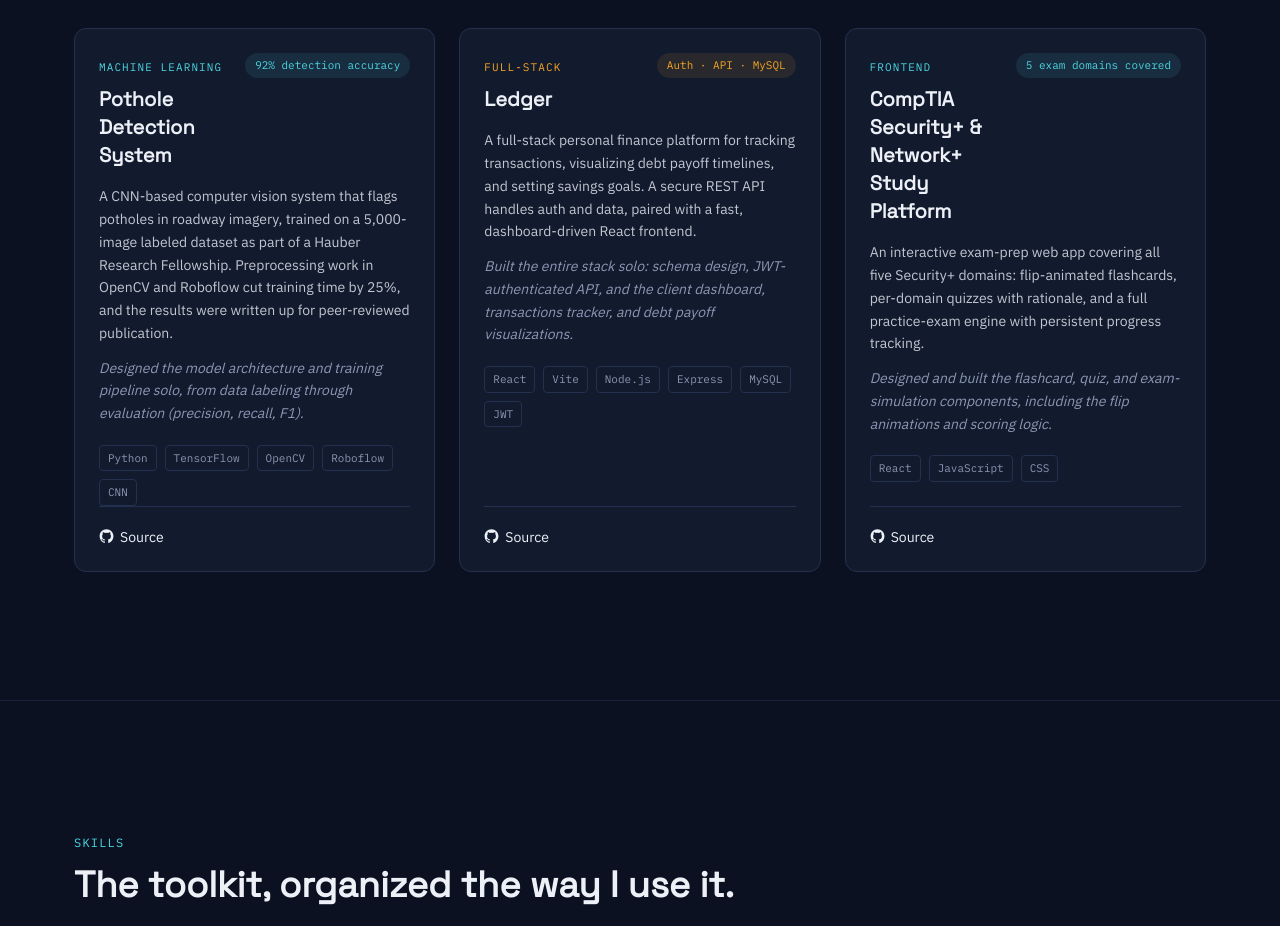
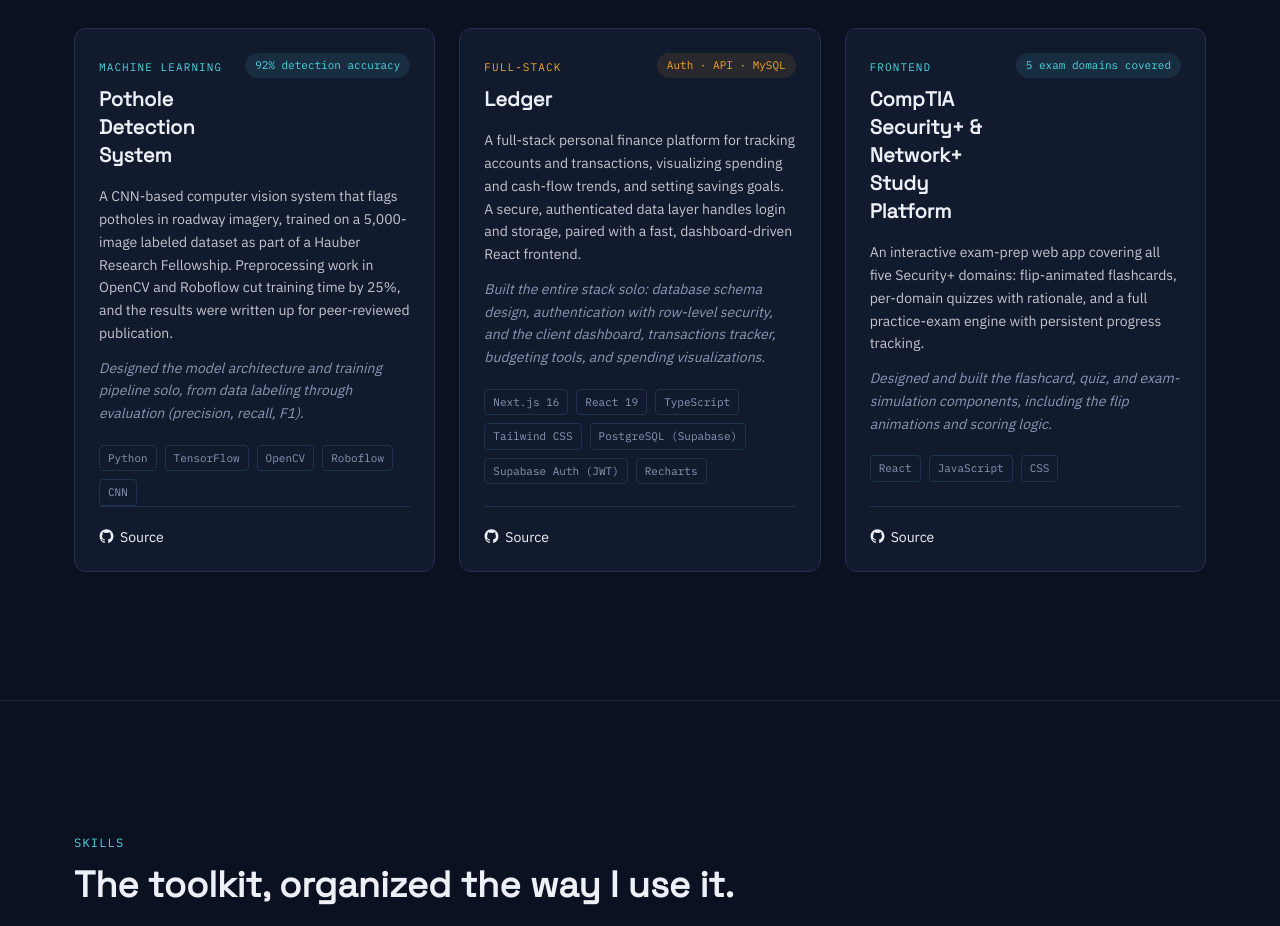
Before and after one commit to DeReals/Portfolio, a React (Vite) app: page / in a window 1280 px wide. Shown: the part 3100-4026 px from the top of the page. Built offline with nearby package versions, Linux system fonts and the light colour scheme.

Commit message:
Update content.js
since i updated my ledger, I changed the description and content of the "project ledger description" in the file

```diff
--- a/src/data/content.js
+++ b/src/data/content.js
@@ -129,12 +129,12 @@
     tag: "Full-Stack",
     accent: "beacon",
     description:
-      "A full-stack personal finance platform for tracking transactions, visualizing debt payoff timelines, and setting savings goals. A secure REST API handles auth and data, paired with a fast, dashboard-driven React frontend.",
+      " A full-stack personal finance platform for tracking accounts and transactions, visualizing spending and cash-flow trends, and setting savings goals. A secure, authenticated data layer handles login and storage, paired with a fast, dashboard-driven React frontend.",
     contribution:
-      "Built the entire stack solo: schema design, JWT-authenticated API, and the client dashboard, transactions tracker, and debt payoff visualizations.",
-    stack: ["React", "Vite", "Node.js", "Express", "MySQL", "JWT"],
+      "Built the entire stack solo: database schema design, authentication with row-level security, and the client dashboard, transactions tracker, budgeting tools, and spending visualizations.",
+    stack: ["Next.js 16", "React 19", "TypeScript", "Tailwind CSS", "PostgreSQL (Supabase)", "Supabase Auth (JWT)", "Recharts"],
     metric: "Auth · API · MySQL",
-    github: "https://github.com/davidogunbanjo/ledger",
+    github: "https://github.com/DeReals/ledger",
     live: "",
   },
   {
```
